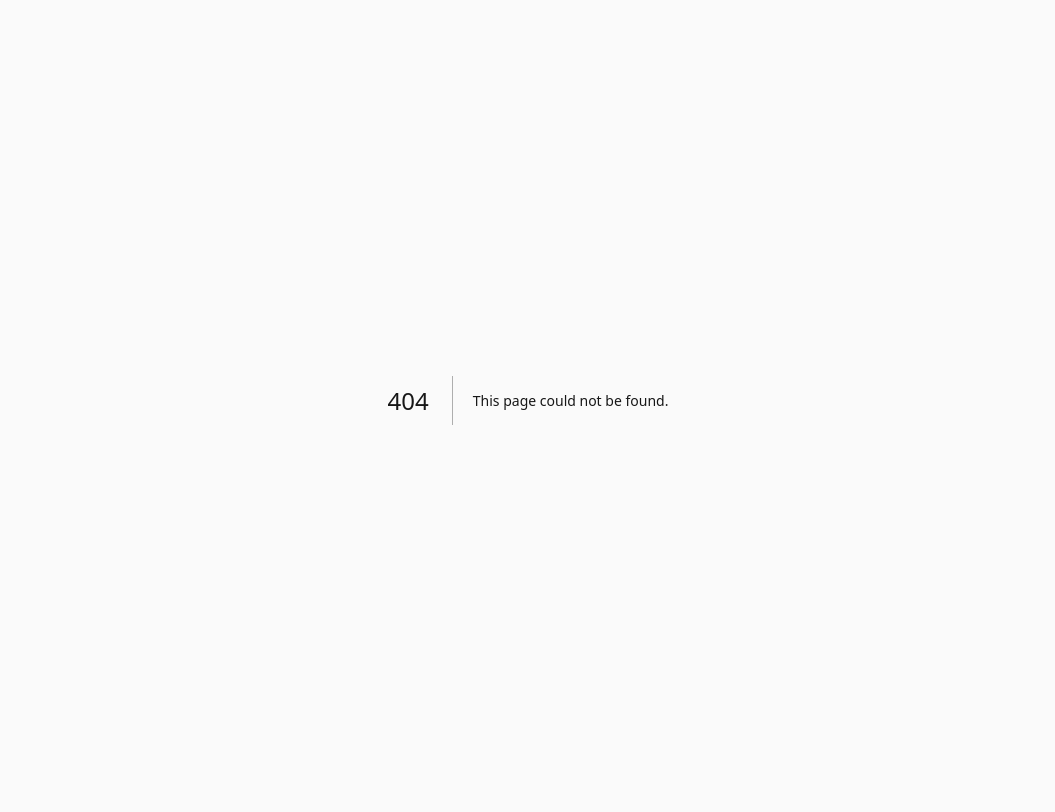
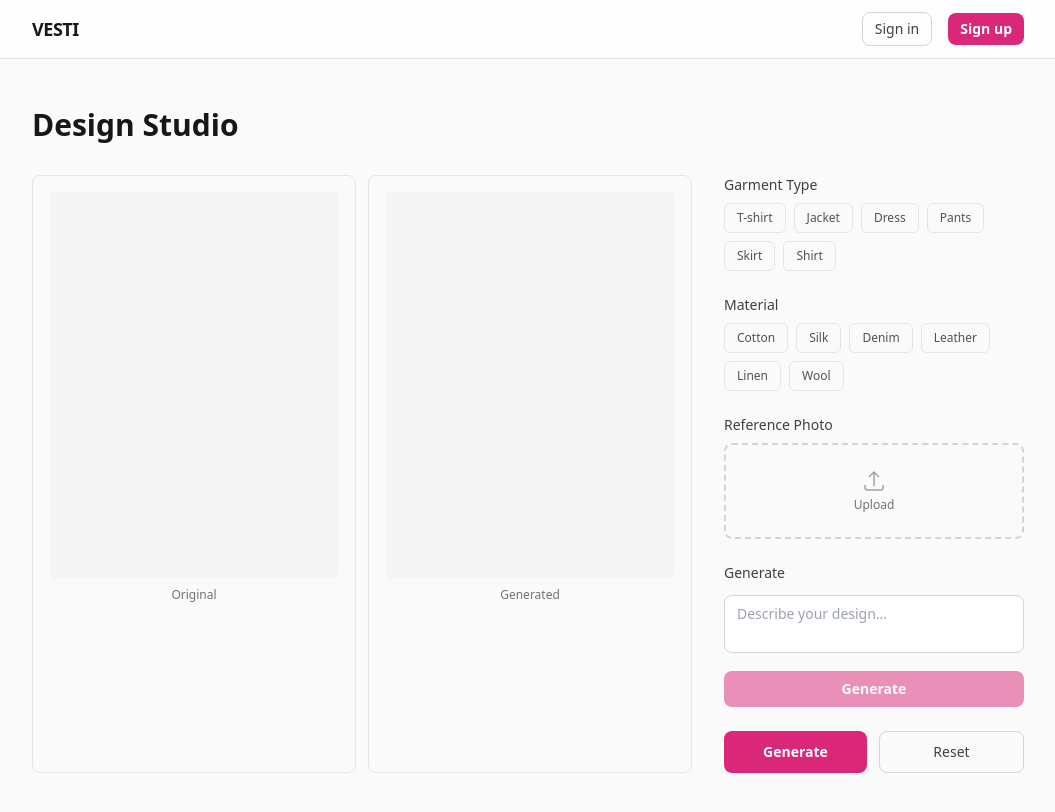
Before and after one commit to jayo14/vesti, a Next.js app in the folder frontend/: page /studio in a window 1280 px wide. Before the commit this address had no page. Shown: the top 812 px of the page, without its empty margins (112-1167 px from the left). Built offline with nearby package versions, Linux system fonts and the light colour scheme; no server answers.

Commit message:
studio page up

```diff
--- /dev/null
+++ b/frontend/src/app/studio/page.tsx
@@ -0,0 +1,13 @@
+import SiteHeader from "@/components/site-header";
+import StudioSection from "@/components/studio/studio-section";
+
+export default function StudioPage() {
+  return (
+    <div className="min-h-screen bg-neutral-50">
+      <SiteHeader />
+      <main>
+        <StudioSection />
+      </main>
+    </div>
+  );
+}
--- a/frontend/src/components/studio/action-bar.tsx
+++ b/frontend/src/components/studio/action-bar.tsx
@@ -1,3 +1,12 @@
-export default function $f() {
-  return <div>studio</div>;
+export default function ActionBar() {
+  return (
+    <div className="flex gap-3">
+      <button className="flex-1 rounded-lg bg-brand-600 py-2.5 text-sm font-semibold text-white transition hover:bg-brand-700">
+        Generate
+      </button>
+      <button className="flex-1 rounded-lg border border-neutral-300 py-2.5 text-sm font-medium text-neutral-700 transition hover:bg-neutral-100">
+        Reset
+      </button>
+    </div>
+  );
 }
--- a/frontend/src/components/studio/comparison-viewer.tsx
+++ b/frontend/src/components/studio/comparison-viewer.tsx
@@ -1,3 +1,14 @@
-export default function $f() {
-  return <div>studio</div>;
+export default function ComparisonViewer() {
+  return (
+    <div className="grid grid-cols-2 gap-3">
+      <div className="rounded-lg border border-neutral-200 bg-neutral-50 p-4 text-center">
+        <div className="mb-2 aspect-[3/4] rounded-md bg-neutral-100" />
+        <p className="text-xs text-neutral-500">Original</p>
+      </div>
+      <div className="rounded-lg border border-neutral-200 bg-neutral-50 p-4 text-center">
+        <div className="mb-2 aspect-[3/4] rounded-md bg-neutral-100" />
+        <p className="text-xs text-neutral-500">Generated</p>
+      </div>
+    </div>
+  );
 }
--- a/frontend/src/components/studio/garment-selector.tsx
+++ b/frontend/src/components/studio/garment-selector.tsx
@@ -1,3 +1,19 @@
-export default function $f() {
-  return <div>studio</div>;
+const garments = ["T-shirt", "Jacket", "Dress", "Pants", "Skirt", "Shirt"];
+
+export default function GarmentSelector() {
+  return (
+    <div className="space-y-2">
+      <h3 className="text-sm font-medium text-neutral-700">Garment Type</h3>
+      <div className="flex flex-wrap gap-2">
+        {garments.map((g) => (
+          <button
+            key={g}
+            className="rounded-md border border-neutral-200 px-3 py-1.5 text-xs text-neutral-600 transition hover:border-brand-300 hover:text-brand-700"
+          >
+            {g}
+          </button>
+        ))}
+      </div>
+    </div>
+  );
 }
--- a/frontend/src/components/studio/generation-panel.tsx
+++ b/frontend/src/components/studio/generation-panel.tsx
@@ -1,3 +1,26 @@
-export default function $f() {
-  return <div>studio</div>;
+"use client";
+
+import { useState } from "react";
+
+export default function GenerationPanel() {
+  const [prompt, setPrompt] = useState("");
+
+  return (
+    <div className="space-y-3">
+      <h3 className="text-sm font-medium text-neutral-700">Generate</h3>
+      <textarea
+        value={prompt}
+        onChange={(e) => setPrompt(e.target.value)}
+        placeholder="Describe your design..."
+        rows={2}
+        className="w-full resize-none rounded-lg border border-neutral-300 px-3 py-2 text-sm outline-none focus:border-brand-500 focus:ring-1 focus:ring-brand-500"
+      />
+      <button
+        disabled={!prompt.trim()}
+        className="w-full rounded-lg bg-brand-600 py-2 text-sm font-semibold text-white transition hover:bg-brand-700 disabled:opacity-50"
+      >
+        Generate
+      </button>
+    </div>
+  );
 }
--- a/frontend/src/components/studio/material-picker.tsx
+++ b/frontend/src/components/studio/material-picker.tsx
@@ -1,3 +1,19 @@
-export default function $f() {
-  return <div>studio</div>;
+const materials = ["Cotton", "Silk", "Denim", "Leather", "Linen", "Wool"];
+
+export default function MaterialPicker() {
+  return (
+    <div className="space-y-2">
+      <h3 className="text-sm font-medium text-neutral-700">Material</h3>
+      <div className="flex flex-wrap gap-2">
+        {materials.map((m) => (
+          <button
+            key={m}
+            className="rounded-md border border-neutral-200 px-3 py-1.5 text-xs text-neutral-600 transition hover:border-brand-300 hover:text-brand-700"
+          >
+            {m}
+          </button>
+        ))}
+      </div>
+    </div>
+  );
 }
--- a/frontend/src/components/studio/photo-uploader.tsx
+++ b/frontend/src/components/studio/photo-uploader.tsx
@@ -1,3 +1,16 @@
-export default function $f() {
-  return <div>studio</div>;
+export default function PhotoUploader() {
+  return (
+    <div className="space-y-2">
+      <h3 className="text-sm font-medium text-neutral-700">Reference Photo</h3>
+      <label className="flex cursor-pointer items-center justify-center rounded-lg border-2 border-dashed border-neutral-300 bg-neutral-50 p-6 transition hover:border-brand-400 hover:bg-brand-50">
+        <div className="text-center">
+          <svg className="mx-auto h-6 w-6 text-neutral-400" fill="none" viewBox="0 0 24 24" stroke="currentColor" strokeWidth={1.5}>
+            <path strokeLinecap="round" strokeLinejoin="round" d="M3 16.5v2.25A2.25 2.25 0 0 0 5.25 21h13.5A2.25 2.25 0 0 0 21 18.75V16.5m-13.5-9L12 3m0 0 4.5 4.5M12 3v13.5" />
+          </svg>
+          <p className="mt-1 text-xs text-neutral-500">Upload</p>
+        </div>
+        <input type="file" accept="image/*" className="hidden" />
+      </label>
+    </div>
+  );
 }
--- a/frontend/src/components/studio/studio-section.tsx
+++ b/frontend/src/components/studio/studio-section.tsx
@@ -1,3 +1,24 @@
-export default function $f() {
-  return <div>studio</div>;
+import GenerationPanel from "./generation-panel";
+import MaterialPicker from "./material-picker";
+import PhotoUploader from "./photo-uploader";
+import GarmentSelector from "./garment-selector";
+import ComparisonViewer from "./comparison-viewer";
+import ActionBar from "./action-bar";
+
+export default function StudioSection() {
+  return (
+    <div className="mx-auto max-w-5xl px-4 py-12">
+      <h1 className="mb-8 text-3xl font-bold text-neutral-900">Design Studio</h1>
+      <div className="grid gap-8 lg:grid-cols-[1fr_300px]">
+        <ComparisonViewer />
+        <div className="space-y-6">
+          <GarmentSelector />
+          <MaterialPicker />
+          <PhotoUploader />
+          <GenerationPanel />
+          <ActionBar />
+        </div>
+      </div>
+    </div>
+  );
 }
```
